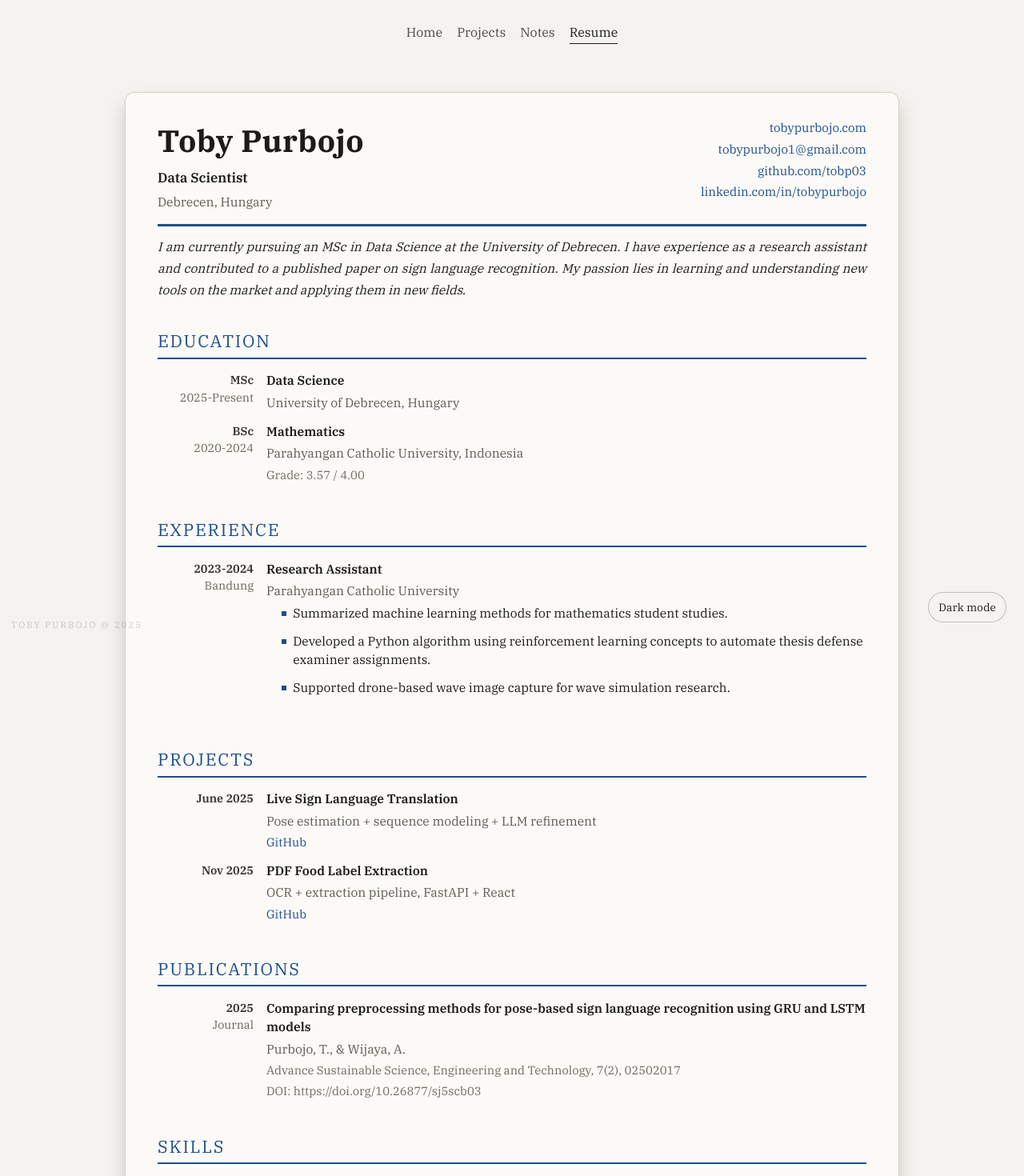
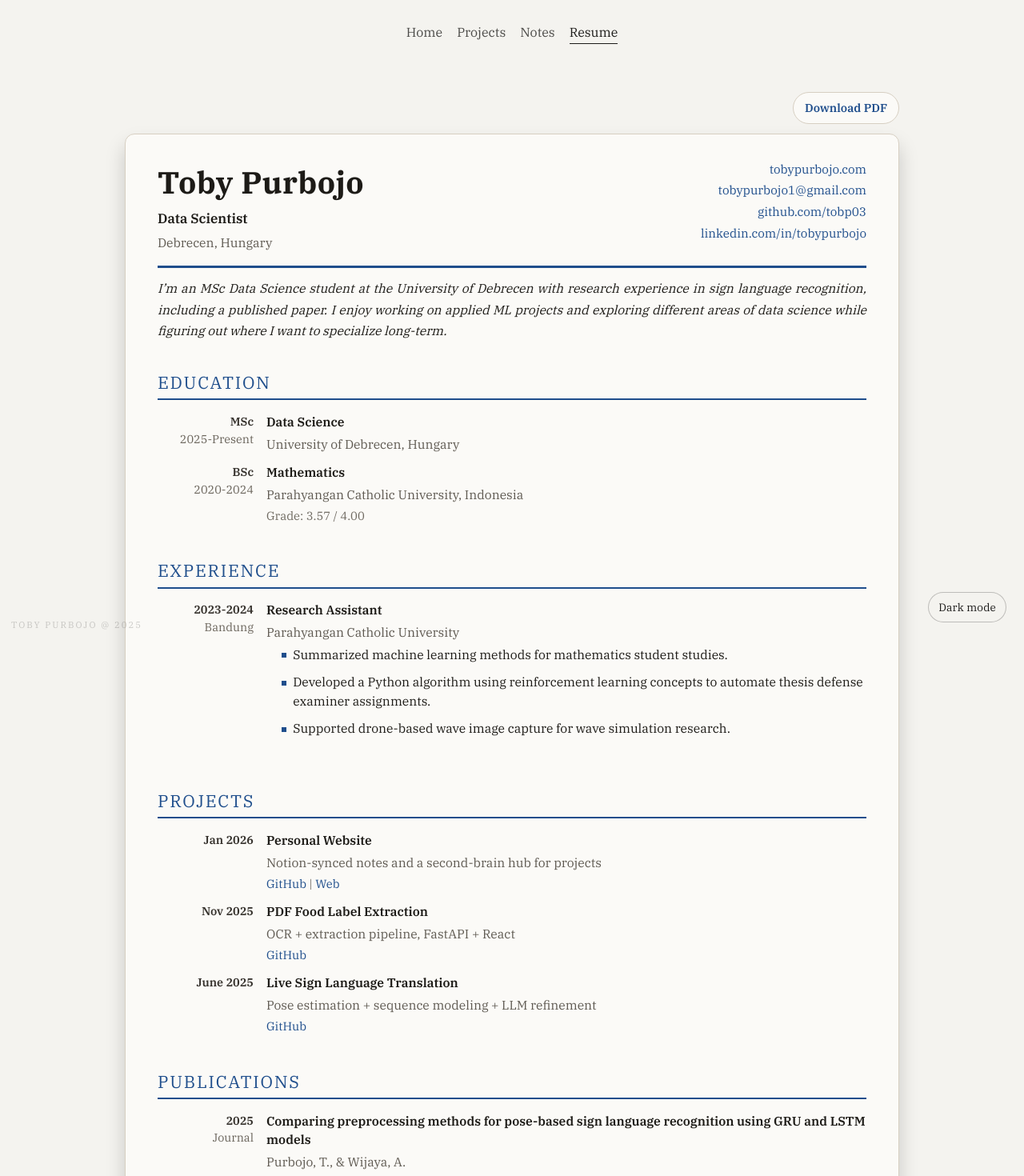
Before and after one commit to tobp03/toby-site, a Next.js app in the folder frontend/: page /resume in a window 1280 px wide. Shown: the top 1470 px of the page at 80% size. Built offline with nearby package versions, Linux system fonts and the light colour scheme.

Commit message:
add resume.pdf

```diff
--- a/frontend/app/globals.css
+++ b/frontend/app/globals.css
@@ -595,6 +595,30 @@ a {
   background: var(--background);
 }
 
+.resume-download-row {
+  display: flex;
+  justify-content: flex-end;
+  margin-bottom: 12px;
+}
+
+.resume-download-button {
+  display: inline-flex;
+  align-items: center;
+  gap: 8px;
+  padding: 8px 14px;
+  border-radius: 999px;
+  border: 1px solid #d7cfc2;
+  background: #fbfaf7;
+  color: #1f4e8c;
+  text-decoration: none;
+  font-weight: 600;
+  font-size: 0.9rem;
+}
+
+.resume-download-button:hover {
+  text-decoration: underline;
+}
+
 .resume-page .resume-card {
   background: #fbfaf7;
   color: #1d1b17;
--- a/frontend/app/resume/page.tsx
+++ b/frontend/app/resume/page.tsx
@@ -12,6 +12,11 @@ export default function CVPage() {
 
   return (
     <main className="resume-page" style={{ padding: 36, maxWidth: 1040, margin: "0 auto" }}>
+      <div className="resume-download-row">
+        <a className="resume-download-button" href="/resume.pdf" download>
+          Download PDF
+        </a>
+      </div>
       <div className="resume-card">
         <ReactMarkdown
           remarkPlugins={[remarkGfm, remarkMath]}
--- a/frontend/content/resume.md
+++ b/frontend/content/resume.md
@@ -16,9 +16,7 @@
   <div class="resume-rule"></div>
 
   <p class="resume-intro">
-  I am currently pursuing an MSc in Data Science at the University of Debrecen. I have experience as a research
-  assistant and contributed to a published paper on sign language recognition. My passion lies in learning and
-  understanding new tools on the market and applying them in new fields.
+I’m an MSc Data Science student at the University of Debrecen with research experience in sign language recognition, including a published paper. I enjoy working on applied ML projects and exploring different areas of data science while figuring out where I want to specialize long-term.
   </p>
 
 
@@ -67,14 +65,14 @@
 
   <section class="resume-section">
     <h2 class="resume-section-title">Projects</h2>
-    <div class="resume-row">
+      <div class="resume-row">
       <div class="resume-row-left">
-        <div class="resume-row-label">June 2025</div>
+        <div class="resume-row-label">Jan 2026</div>
       </div>
       <div class="resume-row-right">
-        <div class="resume-row-title">Live Sign Language Translation</div>
-        <div class="resume-row-sub">Pose estimation + sequence modeling + LLM refinement</div>
-        <div class="resume-row-note"><a href="https://github.com/tobp03/live-asl-translation">GitHub</a></div>
+        <div class="resume-row-title">Personal Website</div>
+        <div class="resume-row-sub">Notion-synced notes and a second-brain hub for projects</div>
+        <div class="resume-row-note"><a href="https://github.com/tobp03/toby-site">GitHub</a> | <a href="https://tobypurbojo.com">Web</a></div>
       </div>
     </div>
     <div class="resume-row">
@@ -87,6 +85,17 @@
         <div class="resume-row-note"><a href="https://github.com/tobp03/pdf-foodlabel-parser">GitHub</a></div>
       </div>
     </div>
+    <div class="resume-row">
+      <div class="resume-row-left">
+        <div class="resume-row-label">June 2025</div>
+      </div>
+      <div class="resume-row-right">
+        <div class="resume-row-title">Live Sign Language Translation</div>
+        <div class="resume-row-sub">Pose estimation + sequence modeling + LLM refinement</div>
+        <div class="resume-row-note"><a href="https://github.com/tobp03/live-asl-translation">GitHub</a></div>
+      </div>
+    </div>
+
   </section>
 
   <section class="resume-section">
```
Also changed, not shown: 1 other file (tests, documents, lock files or other folders).
